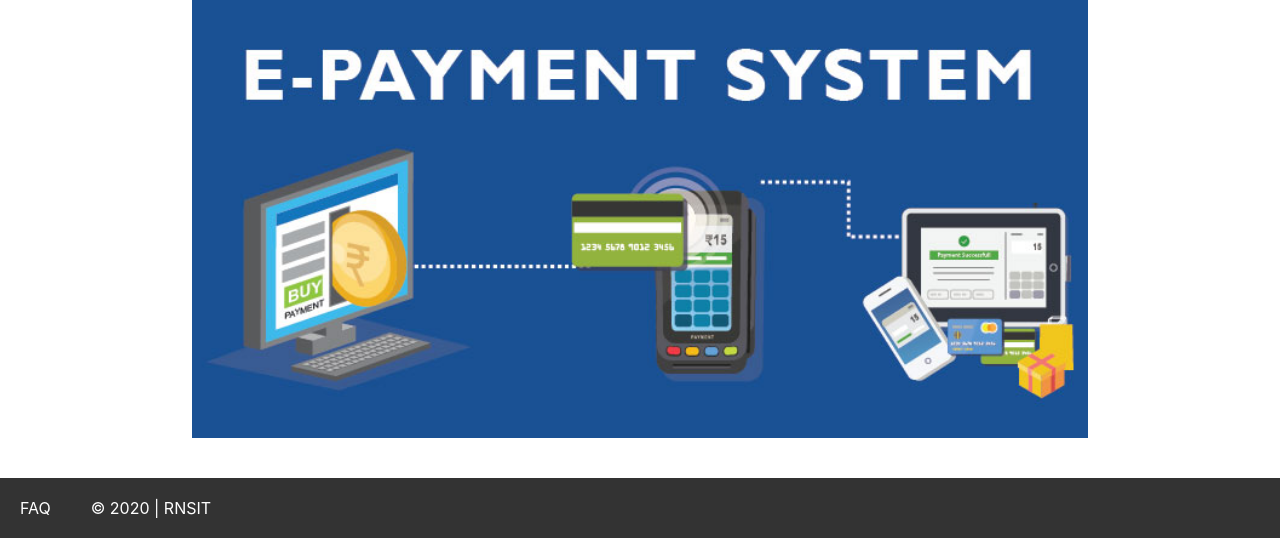
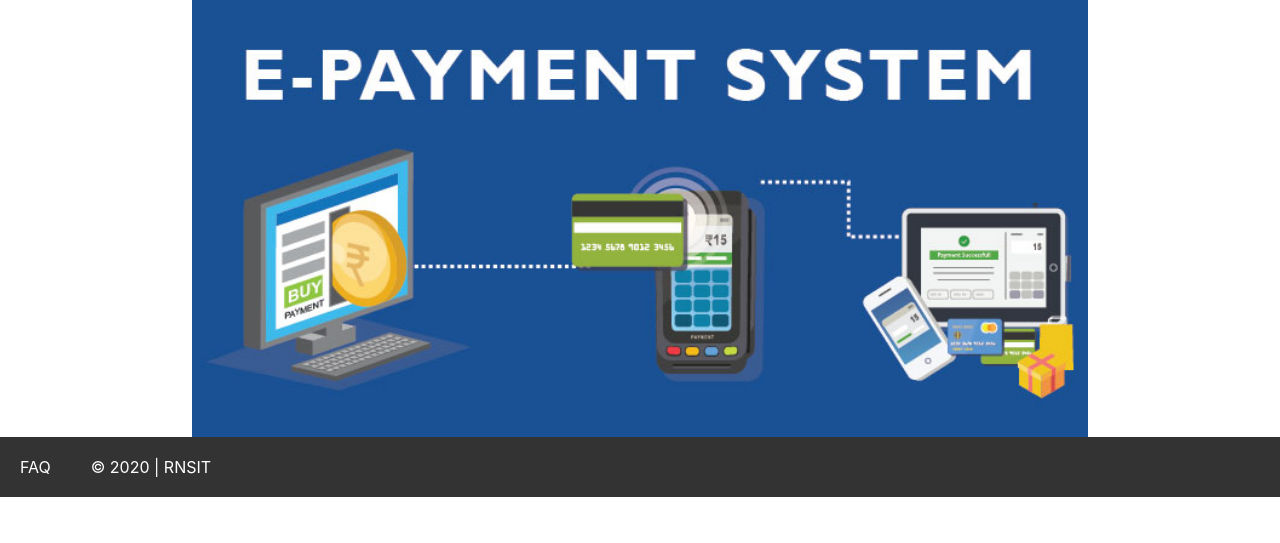
Before and after one commit to group20RNS/paymentrunning, a PHP site: page / in a window 1280 px wide. Shown: the part 257-800 px from the top of the page. Run offline with PHP 8.4, Linux system fonts and the light colour scheme; data that the repository does not hold is empty.

Commit message:
Update index.php

```diff
--- a/index.php
+++ b/index.php
@@ -27,7 +27,7 @@
 <img src="1.jpg" alt="" width="70%" style="margin-left:15%;">
 
 </body>
- <footer style="bottom:5px;position:absolute; width:100%;">
+ <footer style="bottom:5px;position:relative; width:100%;">
     <a href="#">FAQ</a>
     <a href="#">&copy; 2020 | RNSIT</a>
 
```
